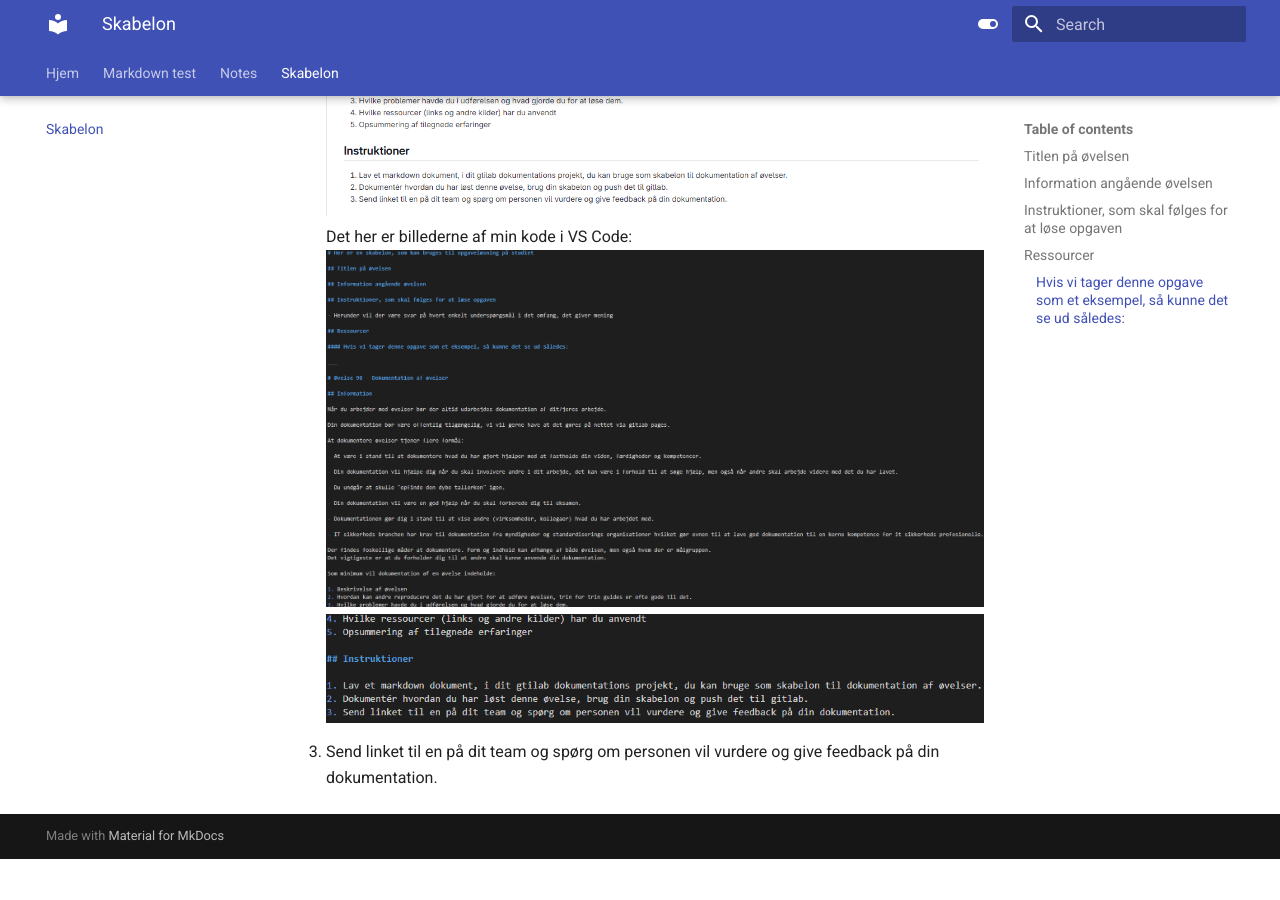
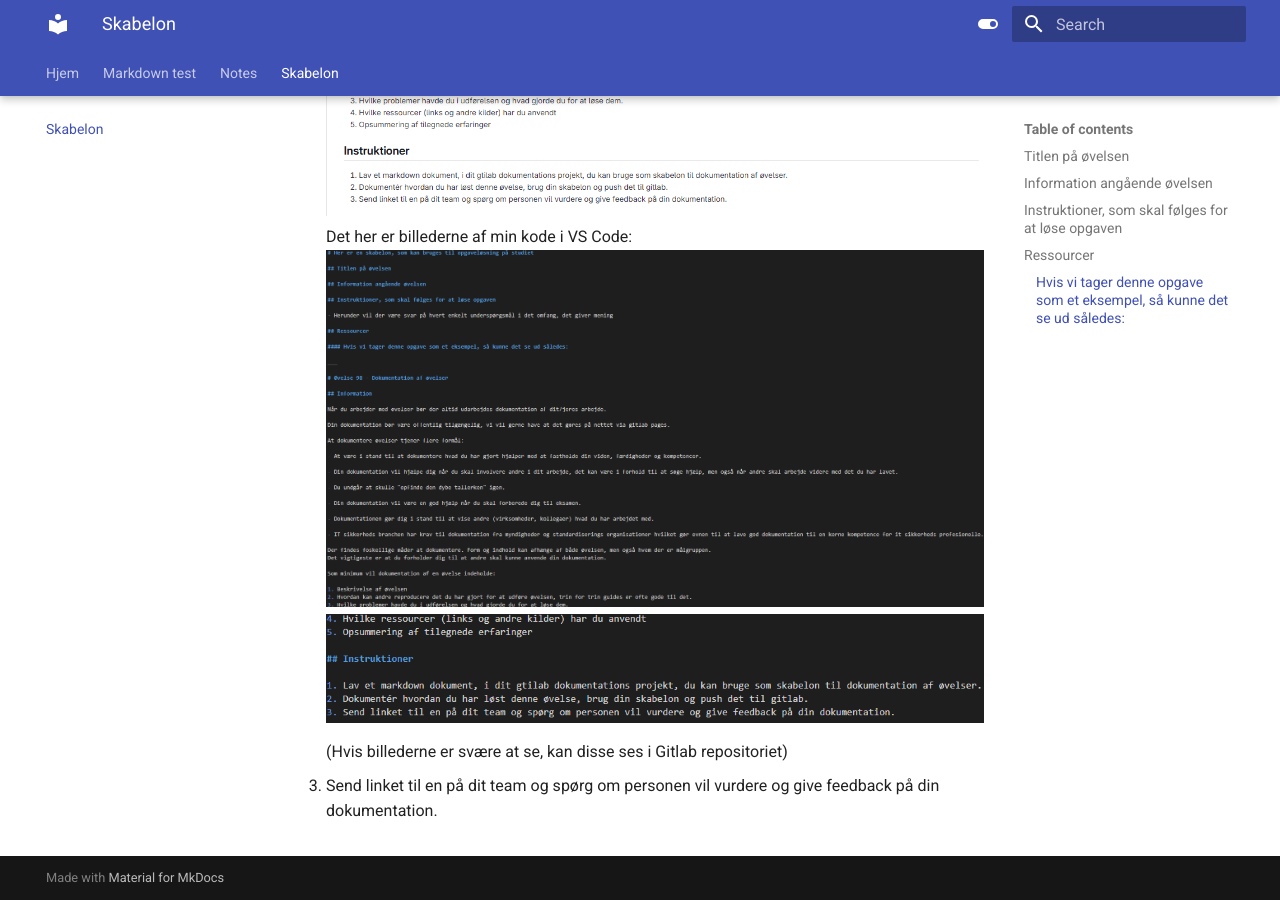
Before and after one commit to Mikk391e/it-sikkerhed, an MkDocs documentation site: the page built from my-project/pages/docs/Skabelon.md, in a window 1280 px wide and 900 px high, scrolled down 2313 px. Built offline with MkDocs 1.6.1 and Material for MkDocs 9.7.7, drawn with Linux system fonts in a browser that asks for light colours; before the commit the page ends 3172 px from its top, so only the background shows below that.

Commit message:
Maybe done with assignment

```diff
--- a/my-project/pages/docs/Skabelon.md
+++ b/my-project/pages/docs/Skabelon.md
@@ -56,4 +56,7 @@ Det her er billedet af min fil på gitlab:
 Det her er billederne af min kode i VS Code:
     ![BilledeAfSkabelonMD1/2](Images/Skabelon_md1-2.png)
     ![BilledeAfSkabelonMD2/2](Images/Skabelon_md2-2.png)
+
+    (Hvis billederne er svære at se, kan disse ses i Gitlab repositoriet)
+
 3. Send linket til en på dit team og spørg om personen vil vurdere og give feedback på din dokumentation.
```
